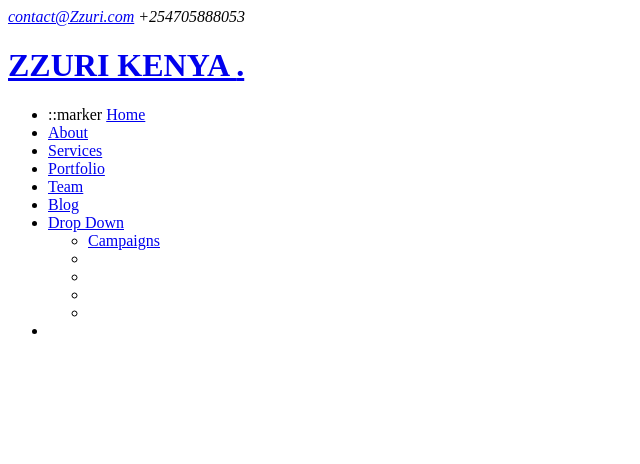
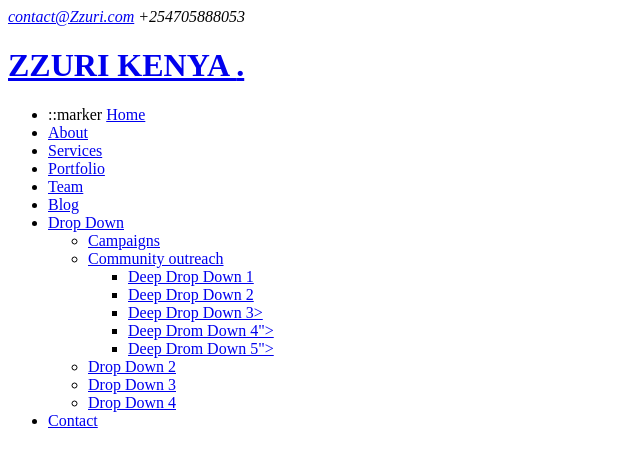
Before and after one commit to Kaunyangi/ZZURI-KENYA, a plain HTML site: page index.html in a window 1280 px wide. Shown: the whole page, without its empty margins (0-640 px from the left). Drawn offline with Linux system fonts and the light colour scheme.

Commit message:
add first second unordered list

```diff
--- a/index.html
+++ b/index.html
@@ -71,14 +71,44 @@
                     <a href="#"><span>Drop Down</span><i class="bi bi-chevron-down dropdown-indicator"></i></a>
                     <ul>
                     <li><a href="#">Campaigns</a></li>
-                    <li></li>
-                    <li></li>
-                    <li></li>
-                    <li></li></ul>
+                    <li class="dropdown">
+                    <a href="#"><span>Community outreach</span>
+                    <i class="bi bi-chevron-down dropdown-indicator"></i>
+                    </a>
+                    <ul>
+                        <li>
+                            <a href="#">Deep Drop Down 1</a>
+                        </li>
+                        <li>
+                            <a href="#">Deep Drop Down 2</a>
+                        </li>
+                        <li>
+                            <a href="#">Deep Drop Down 3></a>
+                        </li>
+                        <li>
+                            <a href="#">Deep Drom Down 4"></a>
+                        <li>
+                                <a href="#">Deep Drom Down 5"></a>
+                        </li>
+                    </ul>
+                    </li>
+                    <li>
+                        <a href="#">Drop Down 2</a>
+                    </li>
+                    <li>
+                        <a href="#">Drop Down 3</a>
+                    </li>
+                    <li>
+                        <a href="#">Drop Down 4</a>
+                    </li>
+                </ul>
                  </li>
-                 <li></li>
+                 <li>
+                    <a href="#contact">Contact</a>
+                 </li>
                 </ul>
             </nav>
+            <!-- navbar -->
         </div>
     </header>
   </body>
```
